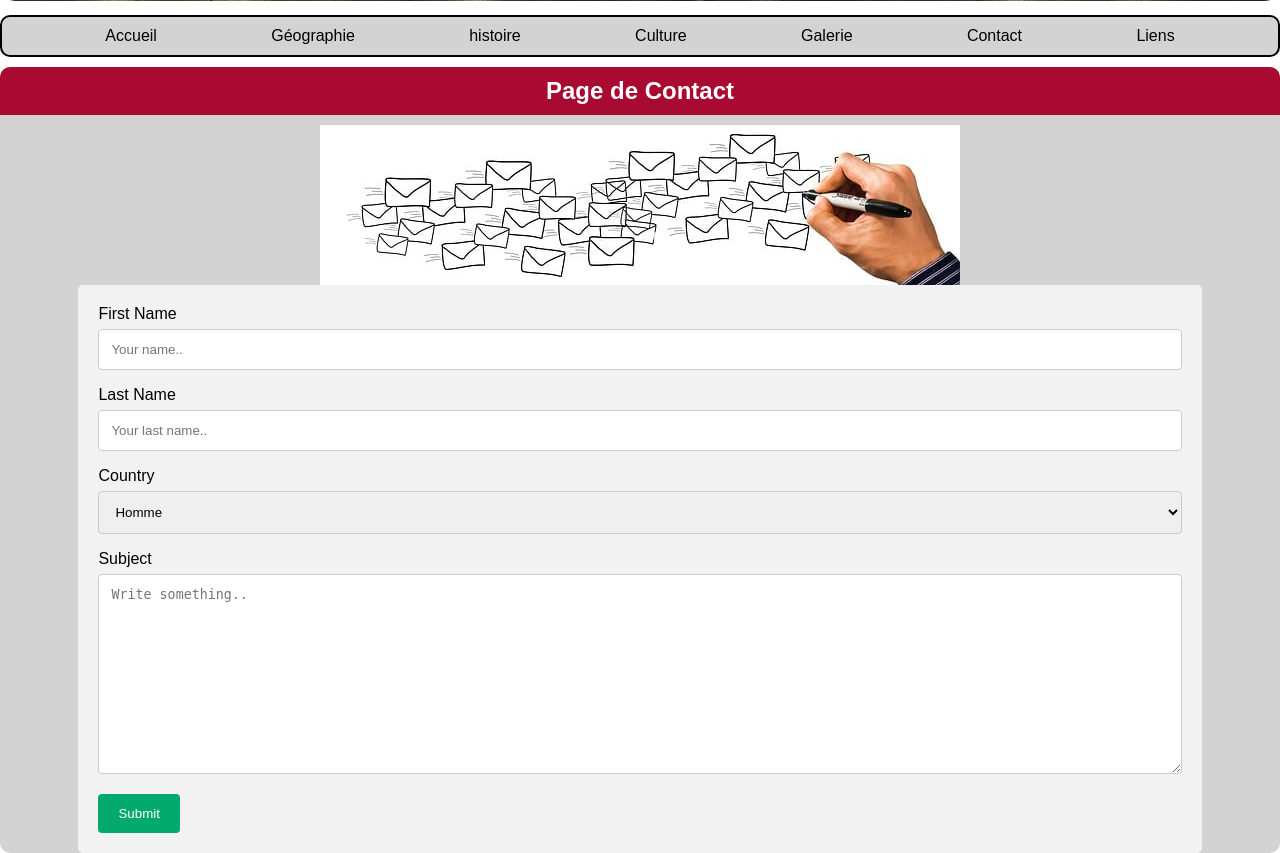
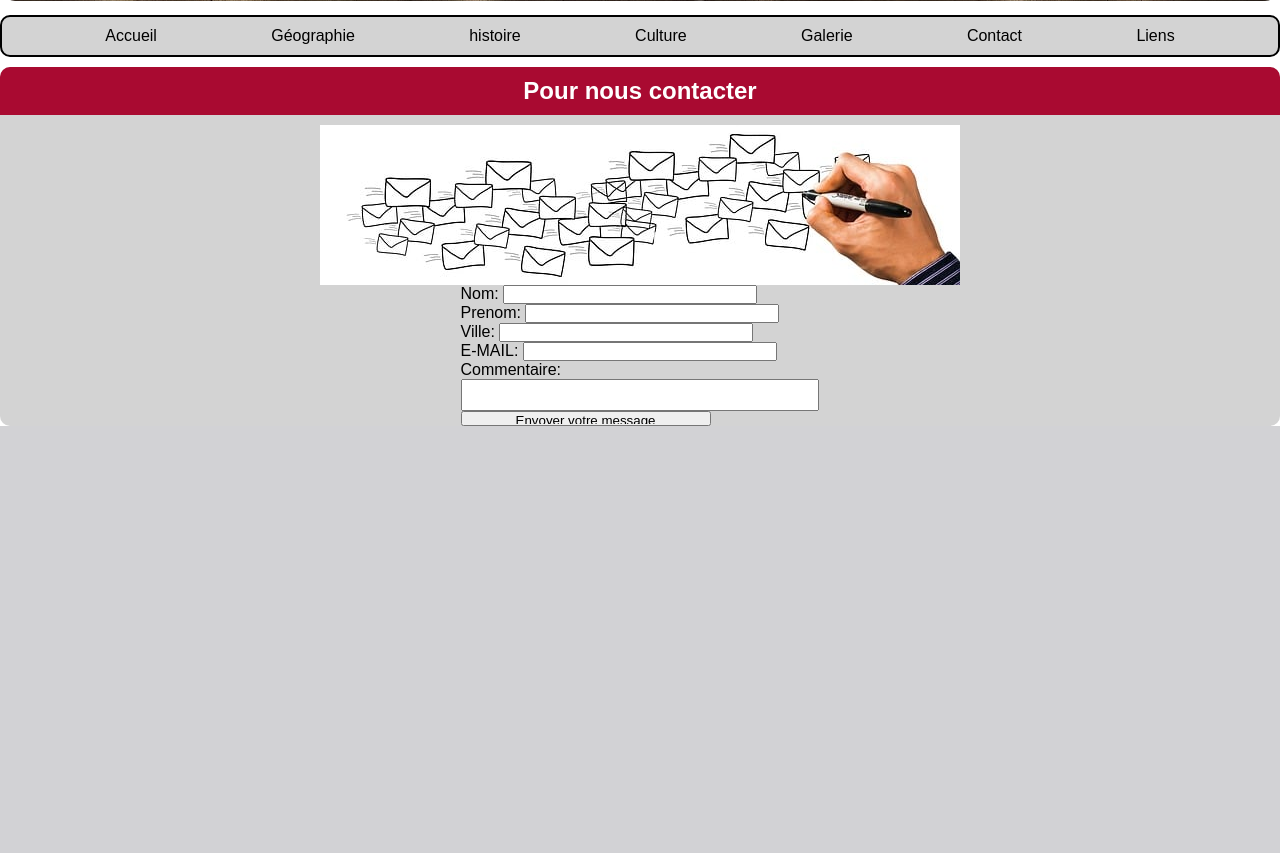
Before and after one commit to redasnkrs/ti-php, a PHP site: page /templates/contact.php in a window 1280 px wide. Shown: the part 492-1345 px from the top of the page. After the commit the page ends 918 px from the top, so only its background shows below. Run offline with PHP 8.4, Linux system fonts and the light colour scheme.

Commit message:
fogot what i did just a save

```diff
--- a/public/css/style.css
+++ b/public/css/style.css
@@ -146,37 +146,51 @@ nav ul li a:hover {
 
 /* formulaire */
 
-input[type="text"],
-select,
-textarea {
+.fomulaire {
   width: 100%;
-  padding: 12px;
-  border: 1px solid #ccc;
-  border-radius: 4px;
-  box-sizing: border-box;
-  margin-top: 6px;
-  margin-bottom: 16px; /* Bottom margin */
-  resize: vertical; /* Allow the user to vertically resize the textarea (not horizontally) */
 }
 
-/* Style the submit button with a specific background color etc */
-input[type="submit"] {
-  background-color: #04aa6d;
-  color: white;
-  padding: 12px 20px;
-  border: none;
-  border-radius: 4px;
-  cursor: pointer;
+label {
 }
 
-/* When moving the mouse over the submit button, add a darker green color */
-input[type="submit"]:hover {
-  background-color: #45a049;
+input {
+  margin-right: 40px;
+  height: 15px;
+  width: 250px;
 }
 
-/* Add a background color and some padding around the form */
-.container {
-  border-radius: 5px;
-  background-color: #f2f2f2;
-  padding: 20px;
+textarea {
+  resize: none;
 }
+
+.fomulaire .row {
+}
+
+form {
+  display: flex;
+  flex-direction: column;
+}
+
+/* les liens */
+
+.links {
+  margin: 40px 0;
+  display: flex;
+  width: 100%;
+  justify-content: space-evenly;
+}
+
+.link {
+  text-align: center;
+  display: flex;
+  flex-direction: column;
+}
+
+.link a {
+  text-decoration: none;
+  color: #a90431;
+}
+
+.top-page h3 {
+  margin-top: 20px;
+}
--- a/templates/accueil.php
+++ b/templates/accueil.php
@@ -44,7 +44,7 @@
 
 
 
-    <p>Sources : Wikipedia - Ville de Paris</p>
+    <p>Sources : <a href="https://fr.wikipedia.org/wiki/Paris" target="_blank">wikipedia</a> - Ville de Paris</p>
 
   </section>
 
--- a/templates/contact.php
+++ b/templates/contact.php
@@ -5,7 +5,7 @@
   <meta charset="UTF-8">
   <meta name="viewport" content="width=device-width, initial-scale=1.0">
   <link rel="stylesheet" href="css/style.css">
-  <title>Document</title>
+  <title>Contact</title>
 </head>
 
 <body>
@@ -18,31 +18,34 @@
     <?php include "inc/menu.php" ?>
   </nav>
   <section class="top-page">
-    <h1>Page de Contact</h1>
+    <h1>Pour nous contacter</h1>
     <img src="img/contacts.jpg" alt="">
     <div class="formulaire">
-      <div class="container">
-        <form action="">
+      <form action="">
+        <div class="row">
+          <label for="nom">Nom:</label>
+          <input type="text">
+        </div>
+        <div class="row">
+          <label for="prenom">Prenom:</label>
+          <input type="text">
+        </div>
+        <div class="row">
+          <label for="prenom">Ville:</label>
+          <input type="text">
+        </div>
+        <div class="row">
+          <label for="email">E-MAIL:</label>
+          <input type="text">
+        </div>
+        <div class="row">
+          <label for="commentaire">Commentaire:</label>
+        </div>
+        <textarea name="commentaire" id="comm"></textarea>
 
-          <label for="fname">First Name</label>
-          <input type="text" id="fname" name="firstname" placeholder="Your name..">
-
-          <label for="lname">Last Name</label>
-          <input type="text" id="lname" name="lastname" placeholder="Your last name..">
-
-          <label for="country">Country</label>
-          <select id="country" name="country">
-            <option value="Homme">Homme</option>
-            <option value="canada">Femme</option>
-          </select>
-
-          <label for="subject">Subject</label>
-          <textarea id="subject" name="subject" placeholder="Write something.." style="height:200px"></textarea>
-
-          <input type="submit" value="Submit">
-
-        </form>
-      </div>
+        <input type="submit" value="Envoyer votre message">
+      </form>
+    </div>
   </section>
 
 </body>
```
Also changed, not shown: templates/liens.php (+28 -2 lines).
